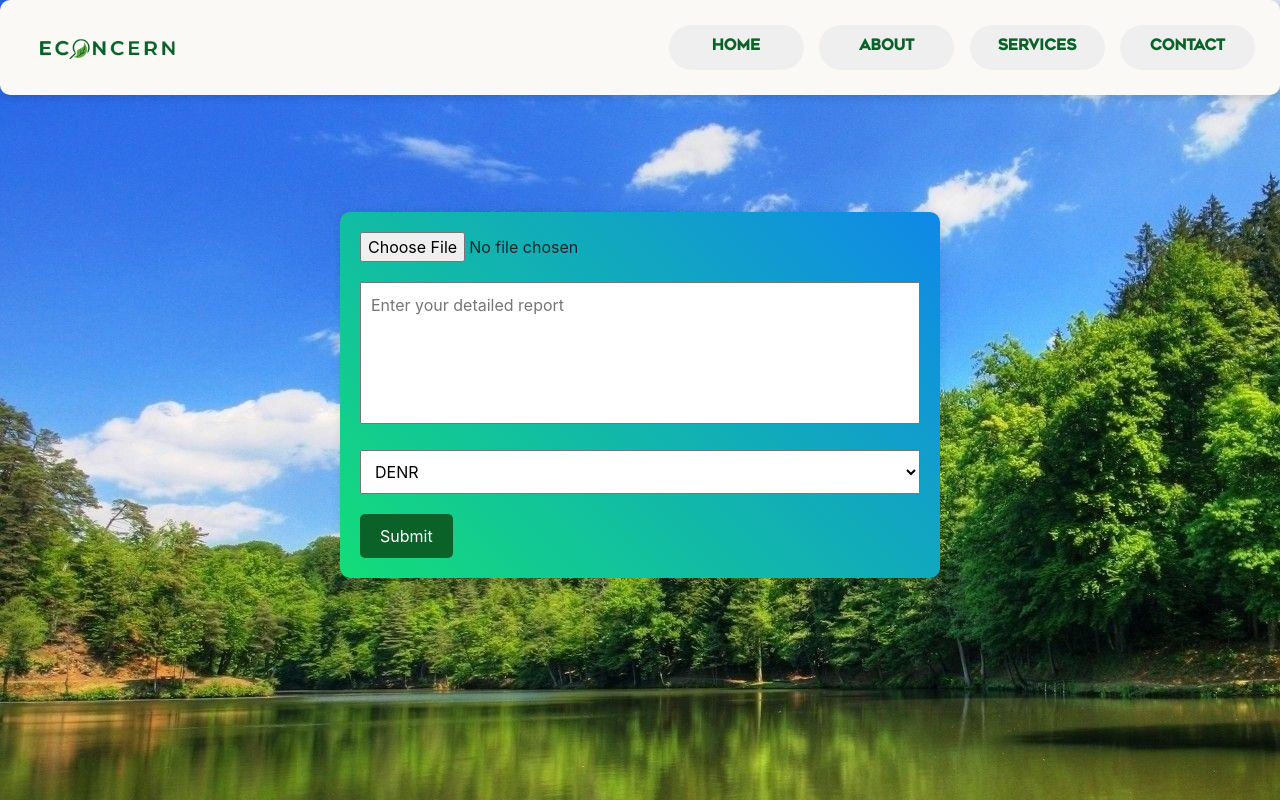
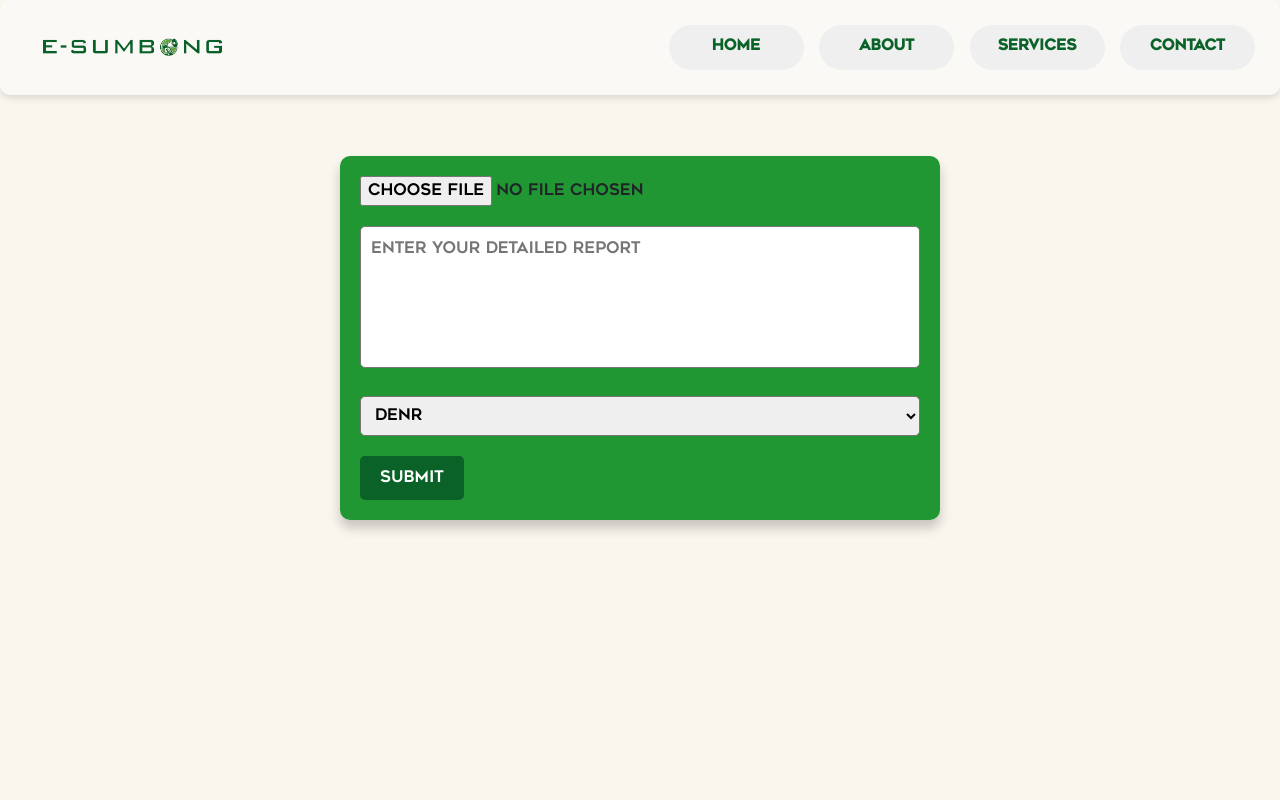
Before and after one commit to RalphKennethDG/E-Sumbong, a PHP site: page /report.php in a window 1280 px wide. Run offline with PHP 8.4, Linux system fonts and the light colour scheme; some libraries are stand-ins or nearby versions.

Commit message:
matched report and style added logo

```diff
--- a/report.php
+++ b/report.php
@@ -12,7 +12,7 @@
 <body>
     <header class="header-1">
         <div class="headerlogo">
-            <img src="header-title.png" alt="Logo" class="logo">
+            <img src="ESUMBONG.png" alt="Logo" class="logo">
         </div>
         <nav class="navbar">
             <div class="burger-menu" id="burger-menu">
@@ -79,6 +79,27 @@
             document.querySelector(".container").classList.toggle("pushed-down"); // Toggle pushed-down class on container
         });
     </script>
+    <script>
+    function previewImage(input) {
+        var preview = document.getElementById('image-preview');
+        var file = input.files[0];
+        var reader = new FileReader();
+
+        reader.onload = function () {
+            preview.src = reader.result;
+            document.getElementById('image-preview-container').style.display = 'block';
+        };
+
+        if (file) {
+            reader.readAsDataURL(file);
+        }
+    }
+
+    // Add an event listener to the file input field to trigger the previewImage function
+    document.getElementById('image-upload').addEventListener('change', function () {
+        previewImage(this);
+    });
+</script>
 
 </body>
 </html>
--- a/reportstyle.css
+++ b/reportstyle.css
@@ -1,14 +1,30 @@
 
 body {
-  background-image: url('bgreport.jpg'), linear-gradient(45deg, #13dd78, #1088e9);
+  font-family: "Geometos", Arial, sans-serif;
+  background-color: #F9F6EE;
   margin: 0;
+  background-repeat: no-repeat;
+  background-size: cover;
 }
+
 @font-face {
   font-family: "Geometos";
   src: url('Geometos.ttf') format('truetype');
 }
 
+#image-upload {
+  margin-bottom: 20px;
+}
 
+#image-preview-container {
+  display: none;
+  margin-bottom: 20px;
+}
+
+#image-preview {
+  max-width: 100%;
+  height: auto;
+}
 
 .header-1 {
   width: 100%;
@@ -188,7 +204,7 @@ margin-right: 0;
   to { opacity: 1; }
 }
 
-/* Adjust visibility of burger menu icon based on screen size */
+
   @media (max-width: 811px) {
     .navbar-buttons {
       display: flex; /* Initially hide navbar buttons */
@@ -297,20 +313,17 @@ margin-right: 0;
     max-width: 600px;
     margin: 0 auto;
     padding: 20px;
-    background: linear-gradient(45deg, #13dd78, #1088e9); /* Gradient background */
-    backdrop-filter: blur(10px); /* 10% blur */
+    background-color: rgba(9, 141, 31, 0.9); /* Add 10% transparency */
     border-radius: 10px;
-    box-shadow: 0 0 10px rgba(0, 0, 0, 0.1);
-    margin-top: 15%;
+    box-shadow: 0 8px 12px rgba(0, 0, 0, 0.2);
+    margin-top: 10%;
   }
 
-  #image-upload {
-    margin-bottom: 20px;
-  }
 
   #report {
     width: 100%;
     padding: 10px;
+    border-radius: 5px;
     margin-bottom: 20px;
     resize: none;
     overflow: hidden;
@@ -320,6 +333,7 @@ margin-right: 0;
     width: 100%;
     padding: 10px;
     margin-bottom: 20px;
+    border-radius: 5px;
   }
 
   button[type="submit"] {
@@ -335,15 +349,3 @@ margin-right: 0;
   button[type="submit"]:hover {
     background-color: #084f22;
   }
-
-  #image-preview-container {
-    display: none;
-
-    margin-bottom: 30px;
-  }
-
-  #image-preview {
-    max-width: 100%;
-    max-height: 100%;
-    height: auto;
-  }
```
Also changed, not shown: ESUMBONG.png (added).
